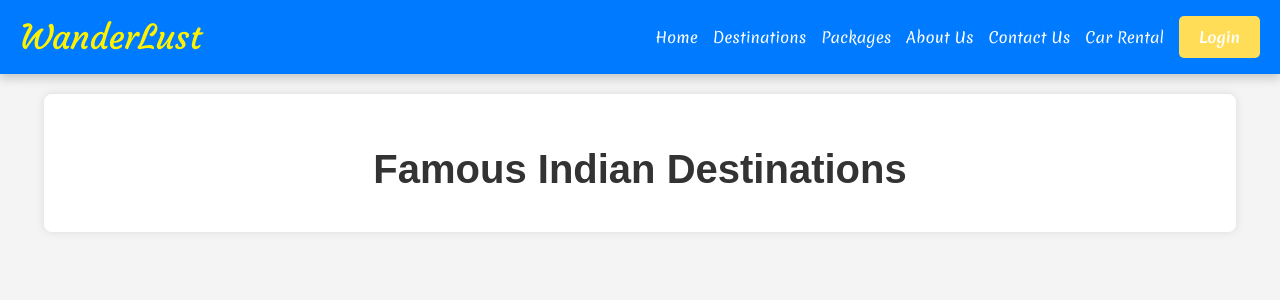
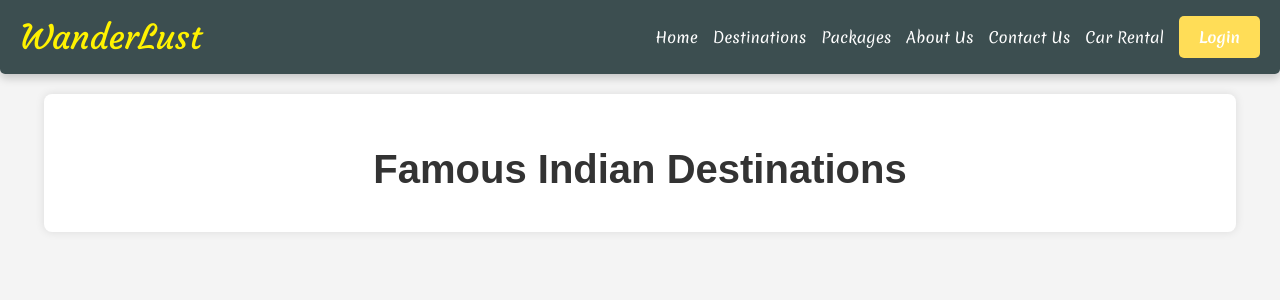
Before and after one commit to gauravmistry1305/WanderLust, a PHP site: page /md.php in a window 1280 px wide. Shown: the top 300 px of the page. Run offline with PHP 8.4, Linux system fonts and the light colour scheme; data that the repository does not hold is empty.

Commit message:
navbar change

```diff
--- a/carRental.css
+++ b/carRental.css
@@ -14,7 +14,7 @@ body {
 
 /* Navbar */
 .navbar {
-     background: #007bff;
+     background:#213638dd;
      padding: 10px 20px;
      display: flex;
      align-items: center;
@@ -24,6 +24,8 @@ body {
      top: 0;
      z-index: 1000;
      transition: 0.3s;
+     border-bottom-left-radius: 5px;
+     border-bottom-right-radius: 5px;
 }
 
 /* .navbar:hover {
--- a/cars.css
+++ b/cars.css
@@ -13,7 +13,7 @@ body {
 
  /* Navbar */
 .navbar {
-     background: #007bff;
+  background:#213638dd;
      padding: 10px 20px;
      display: flex;
      align-items: center;
@@ -23,6 +23,8 @@ body {
      top: 0;
      z-index: 1000;
      transition: 0.3s;
+     border-bottom-left-radius: 5px;
+     border-bottom-right-radius: 5px;
 }
 
 /* .navbar:hover {
--- a/md.css
+++ b/md.css
@@ -13,7 +13,7 @@ body {
 
 /* Navbar */
 .navbar {
-     background: #007bff;
+     background:#213638dd;
      padding: 10px 20px;
      display: flex;
      align-items: center;
@@ -23,6 +23,8 @@ body {
      top: 0;
      z-index: 1000;
      transition: 0.3s;
+     border-bottom-left-radius: 5px;
+     border-bottom-right-radius: 5px;
 }
 
 /* .navbar:hover {
--- a/mp.css
+++ b/mp.css
@@ -13,7 +13,7 @@ body {
 
  /* Navbar */
 .navbar {
-     background: #007bff;
+    background:#213638dd;
      padding: 10px 20px;
      display: flex;
      align-items: center;
@@ -23,6 +23,8 @@ body {
      top: 0;
      z-index: 1000;
      transition: 0.3s;
+     border-bottom-left-radius: 5px;
+     border-bottom-right-radius: 5px;
 }
 
 /* .navbar:hover {
--- a/style.css
+++ b/style.css
@@ -22,7 +22,7 @@ body {
 
 /* Navbar */
 .navbar {
-     background: #007bff;
+     background:#213638dd;
      padding: 10px 20px;
      display: flex;
      align-items: center;
@@ -32,6 +32,8 @@ body {
      top: 0;
      z-index: 1000;
      transition: 0.3s;
+     border-bottom-left-radius: 5px;
+     border-bottom-right-radius: 5px;
 }
 
 /* .navbar:hover {
```
